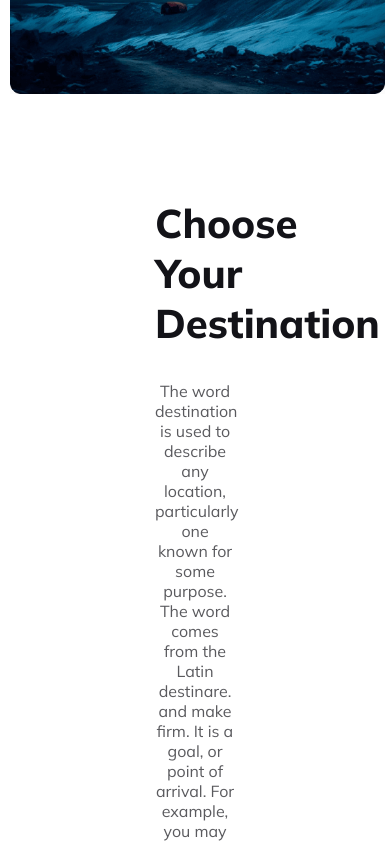
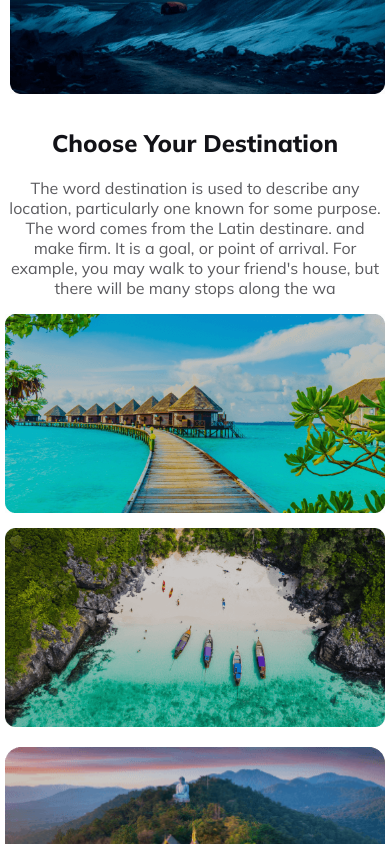
Before and after one commit to AsfirNoor/Assingnment-Project-2, a plain HTML site: page index.html in a window 390 px wide. Shown: the part 2100-2944 px from the top of the page. Drawn offline with Linux system fonts and the light colour scheme.

Commit message:
second commit

```diff
--- a/assets/styles.css
+++ b/assets/styles.css
@@ -151,7 +151,7 @@ nav li a {
     padding-bottom: 24px;
 }
 .content-img{
-    width: 100%;
+    /* width: 100%; */
 
 }
 /* destination styles */
@@ -189,7 +189,10 @@ nav li a {
     height: 400px;
     display: flex;
     gap: 30px;
-    /* margin-left: px; */
+    /* margin-left: 10px; */
+}
+.choose > div{
+    flex: 1;
 }
 /* .choose{
     gap: 10px;
@@ -198,10 +201,10 @@ nav li a {
 /* mobile device */
 @media screen and (max-width: 576px) {
    body{
-    margin:  5px;
+    margin-left:  5px;
+    margin-right: 5px;
    }
    nav{
-    /* margin: auto; */
     flex-direction: column;
    }
    nav>ul{
@@ -215,13 +218,7 @@ nav li a {
    .popular-tour-container{
     flex-direction: column;
    }
-   .choose-row,
-   .choose-row-1,
-   .choose-row-2{
-    /* margin: 5px auto; */
-    flex-direction: column;
-    height: auto;
-   }
+
    .explore{
     font-size: 30px;
     font-weight: 800;
@@ -264,11 +261,32 @@ nav li a {
     margin-left: 100px;
     }
     .popular-tour-container{
-        margin-top: 25px;
-        gap: 38px;
-        margin-left: 5px;
+    margin-top: 25px;
+    gap: 38px;
+    margin-left: 5px;
     }
     .popular-content .point{
-        padding-top: 8px;
-        padding-right: 20px;
+    padding-top: 8px;
+    padding-right: 20px;
     }
+    .destination{
+        margin-top: 30px;
+    }
+    .destination-title{
+        font-size: 24px;
+    }
+    .destination-content {
+        padding: 0px 0px;
+    }
+    .choose-row,
+    .img-row,
+    .choose-row-1,
+    .choose-row-2{
+        flex-direction: column;
+        height: auto;
+        gap: 5px;
+    }
+    .content-img{
+        width: 100%;
+    }
+}
--- a/index.html
+++ b/index.html
@@ -87,7 +87,7 @@
         <section class="destination">
             <div class="destination-content">
                 <h1 class="destination-title">Choose Your Destination</h1>
-                <p class="text-color">The word destination is used to describe any location, particularly one known for
+                <p class="destination-title-2 text-color">The word destination is used to describe any location, particularly one known for
                     some purpose. The word comes from the Latin destinare. and make firm. It is a goal, or point of
                     arrival. For example, you may walk to your friend's house, but there will be many stops along the wa
                 </p>
```
